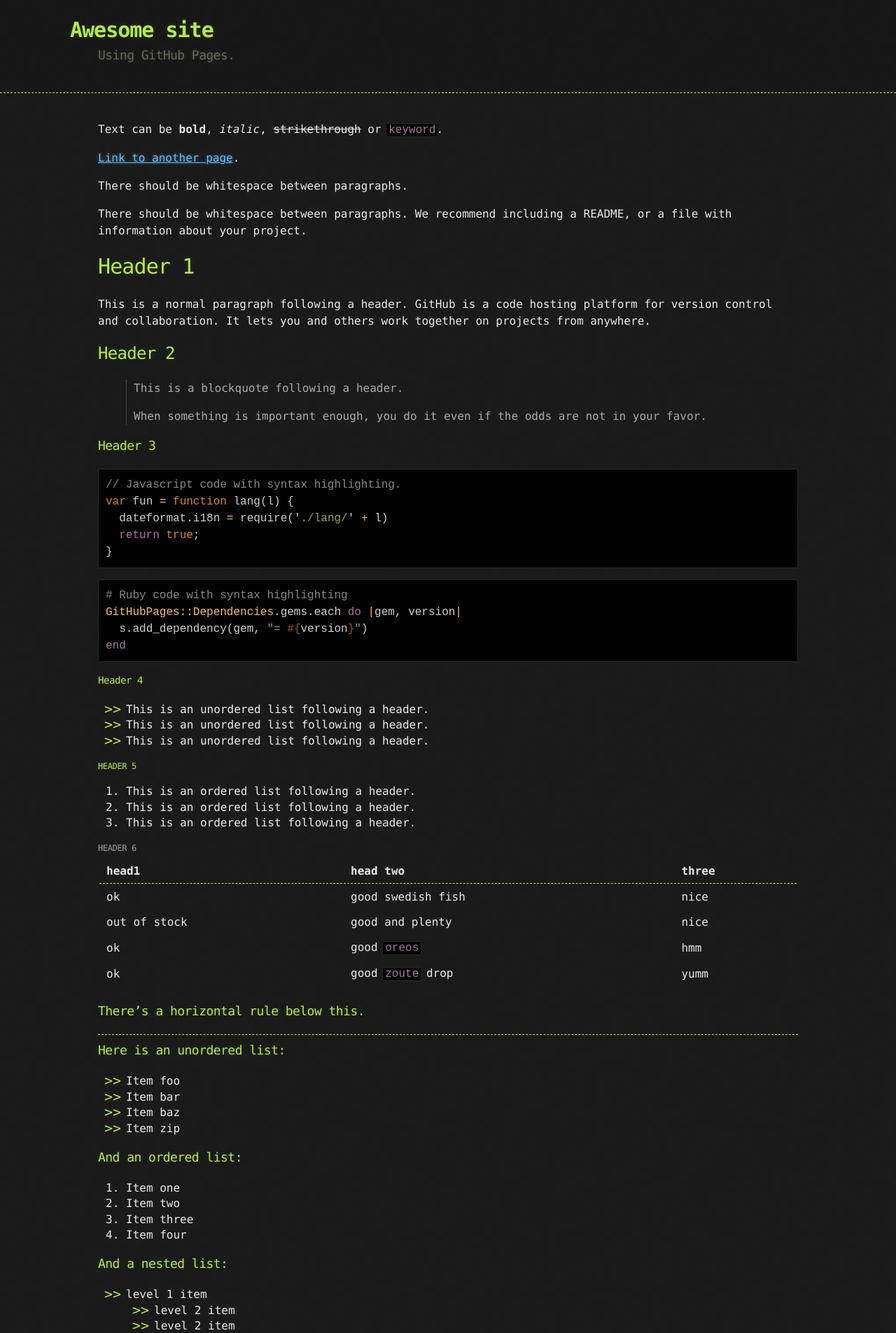
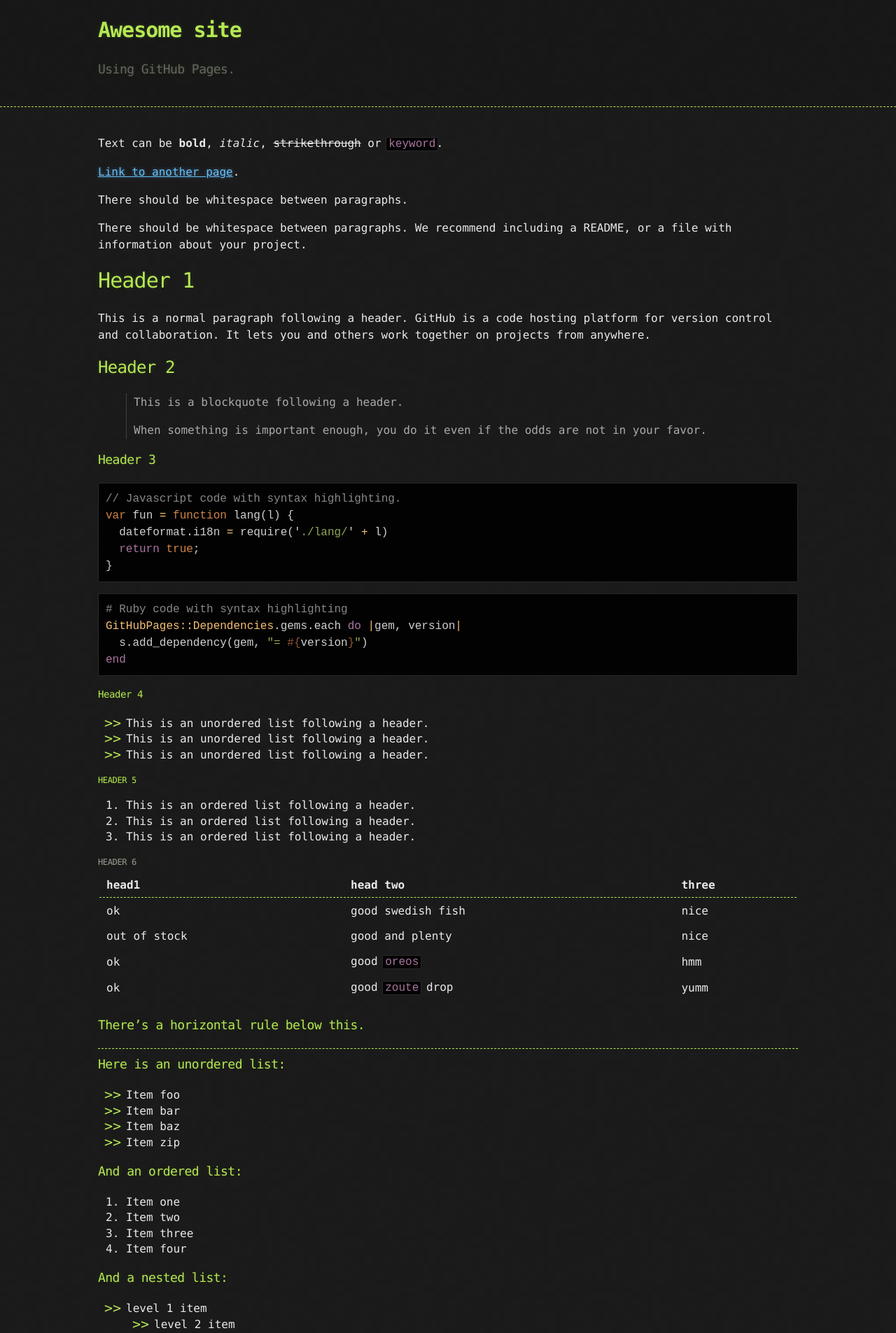
Before and after one commit to Raboni/Raboni.github.io, a Jekyll site: the page built from index.md, in a window 1280 px wide. Shown: the top 1905 px of the page at 70% size. Built offline with Jekyll 4.4.1, drawn with Linux system fonts in a browser that asks for light colours.

Commit message:
Update jekyll-theme-hacker.scss

```diff
--- a/_sass/jekyll-theme-hacker.scss
+++ b/_sass/jekyll-theme-hacker.scss
@@ -55,7 +55,7 @@ header {
 header h1 {
   font-size: 30px;
   line-height: 1.5;
-  margin: 0 0 0 -40px;
+  /*margin: 0 0 0 -40px;*/
   font-weight: bold;
   font-family: Monaco, "Bitstream Vera Sans Mono", "Lucida Console", Terminal, monospace;
   color: $conifer;//$header;
```
